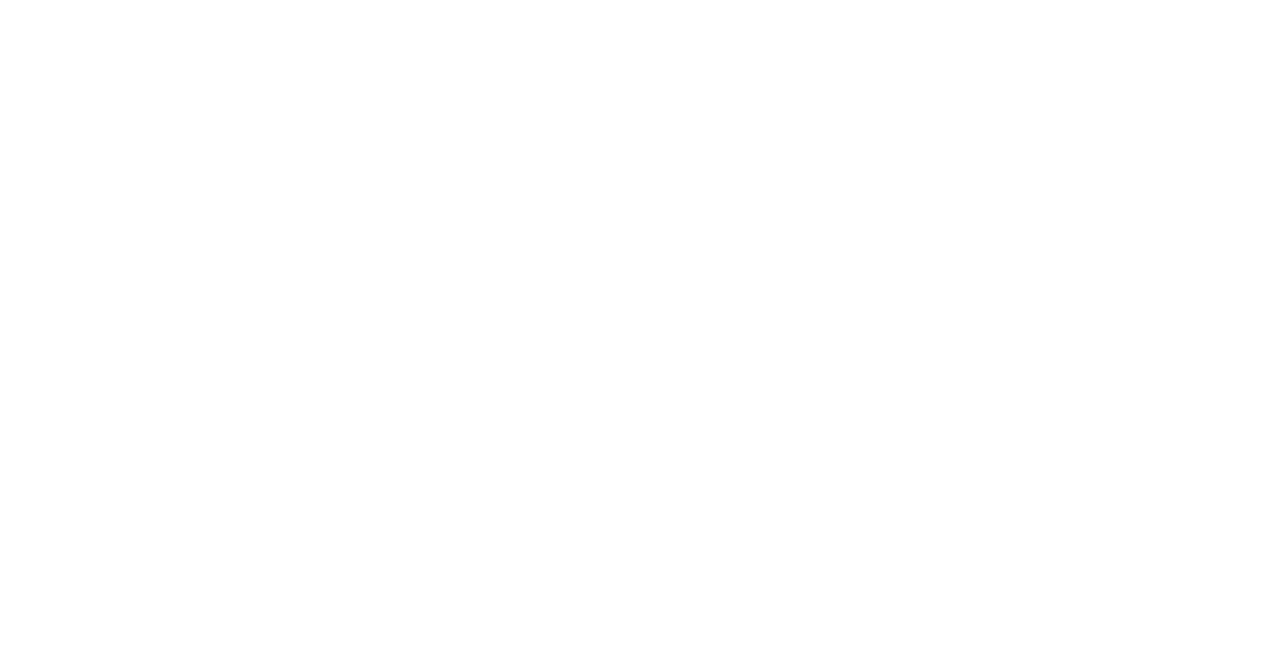
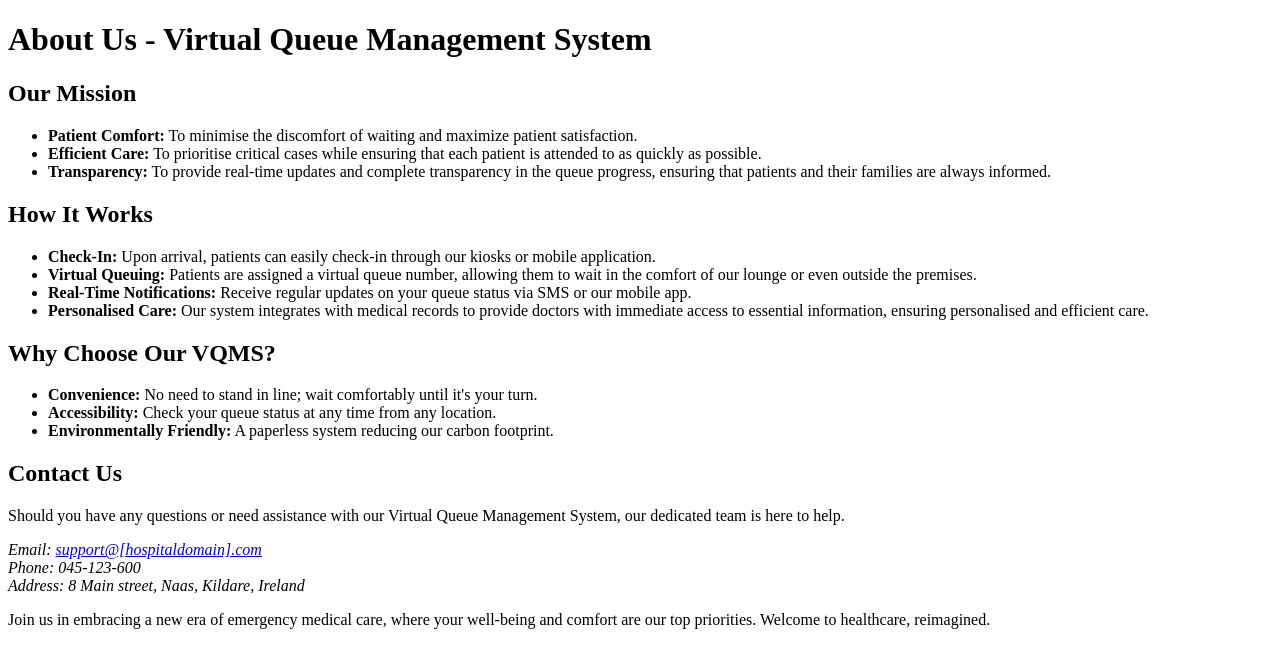
Before and after one commit to BridgetMash/Queue-Management-System, a website: page about.html in a window 1280 px wide. Drawn offline with Linux system fonts and the light colour scheme.

Commit message:
made changes in the the all the html pages

```diff
--- a/CSS/main.css
+++ b/CSS/main.css
@@ -55,7 +55,11 @@ width:150px;
 
 
 }
-
+footer
+{
+text-align: center;
+margin-top:50px;
+}
 .form
 {
     float: right;
@@ -79,7 +83,6 @@ h1
   height:400px;
 }
 
-
 p1
 {
   color:black;
@@ -99,7 +102,7 @@ a:hover
 .slide
 {
   width:700px;
-  height:400px;
+  height:300px;
 }
 .display-container
 {
@@ -218,7 +221,6 @@ a:hover
    opacity: 1;
  }
 
-
 /*mobile potrait*/
 @media only screen and (max-width: 600px)
 {
@@ -242,16 +244,7 @@ a:hover
   margin-left:0px;
   display:block;
 }
-.slide
-{
-  width:100%;
-  padding:5px;
-}
-.deals
-{
-  width:auto;
 
-}
 h1
 {
   size:0px;
@@ -296,15 +289,7 @@ h1
     width:100%;
     margin-left:0px;
   }
-  .slide
-  {
-    width:100%;
-    padding:5px;
-  }
-  .deals
-  {
-    width:100%;
-  }
+
   .column
      {
        width:auto;
@@ -325,11 +310,7 @@ h1
 
 @media only screen and (min-width:768px) and (max-width:834px)
 {
-  .slide
-  {
-   width:100%;
-   margin-left:0px;
-  }
+
   .display-container
   {
     margin-left:0px;
@@ -366,9 +347,5 @@ h1
     width:auto;
     margin-left:0px;
   }
-  .slide
- {
-   width:100%;
-   margin-left:0px;
- }
+
   }
--- a/about.html
+++ b/about.html
@@ -0,0 +1,59 @@
+<!DOCTYPE html>
+<html lang="en">
+<head>
+    <meta charset="UTF-8">
+    <meta name="viewport" content="width=device-width, initial-scale=1.0">
+    <title>About Us</title>
+</head>
+<body>
+
+    <header>
+        <h1>About Us - Virtual Queue Management System</h1>
+    </header>
+
+    <main>
+        <section id="mission">
+            <h2>Our Mission</h2>
+            <ul>
+                <li><strong>Patient Comfort:</strong> To minimise the discomfort of waiting and maximize patient satisfaction.</li>
+                <li><strong>Efficient Care:</strong> To prioritise critical cases while ensuring that each patient is attended to as quickly as possible.</li>
+                <li><strong>Transparency:</strong> To provide real-time updates and complete transparency in the queue progress, ensuring that patients and their families are always informed.</li>
+            </ul>
+        </section>
+
+        <section id="how-it-works">
+            <h2>How It Works</h2>
+            <ul>
+                <li><strong>Check-In:</strong> Upon arrival, patients can easily check-in through our kiosks or mobile application.</li>
+                <li><strong>Virtual Queuing:</strong> Patients are assigned a virtual queue number, allowing them to wait in the comfort of our lounge or even outside the premises.</li>
+                <li><strong>Real-Time Notifications:</strong> Receive regular updates on your queue status via SMS or our mobile app.</li>
+                <li><strong>Personalised Care:</strong> Our system integrates with medical records to provide doctors with immediate access to essential information, ensuring personalised and efficient care.</li>
+            </ul>
+        </section>
+
+        <section id="why-choose">
+            <h2>Why Choose Our VQMS?</h2>
+            <ul>
+                <li><strong>Convenience:</strong> No need to stand in line; wait comfortably until it's your turn.</li>
+                <li><strong>Accessibility:</strong> Check your queue status at any time from any location.</li>
+                <li><strong>Environmentally Friendly:</strong> A paperless system reducing our carbon footprint.</li>
+            </ul>
+        </section>
+
+        <section id="contact-us">
+            <h2>Contact Us</h2>
+            <p>Should you have any questions or need assistance with our Virtual Queue Management System, our dedicated team is here to help.</p>
+            <address>
+                Email: <a href="mailto:support@naashospital.com">support@[hospitaldomain].com</a><br>
+                Phone: 045-123-600<br>
+                Address: 8 Main street, Naas, Kildare, Ireland
+            </address>
+        </section>
+    </main>
+
+    <footer>
+        <p>Join us in embracing a new era of emergency medical care, where your well-being and comfort are our top priorities. Welcome to healthcare, reimagined.</p>
+    </footer>
+
+</body>
+</html>
--- a/index.html
+++ b/index.html
@@ -4,7 +4,7 @@
     <meta charset="UTF-8">
     <meta name="viewport" content="width=device-width, initial-scale=1.0">
     <title>Naas Hospital Virtual Queue System</title>
-    <link rel="stylesheet" href="CSS/main.css">
+    <link rel="stylesheet" href="CSS/style.css">
     <link rel="stylesheet" href="https://cdn.jsdelivr.net/npm/bootstrap@4.6.2/dist/css/bootstrap.min.css">
   <script src="https://cdn.jsdelivr.net/npm/jquery@3.6.4/dist/jquery.slim.min.js"></script>
   <script src="https://cdn.jsdelivr.net/npm/popper.js@1.16.1/dist/umd/popper.min.js"></script>
```
Also changed, not shown: queue.html (+2 -0 lines).
